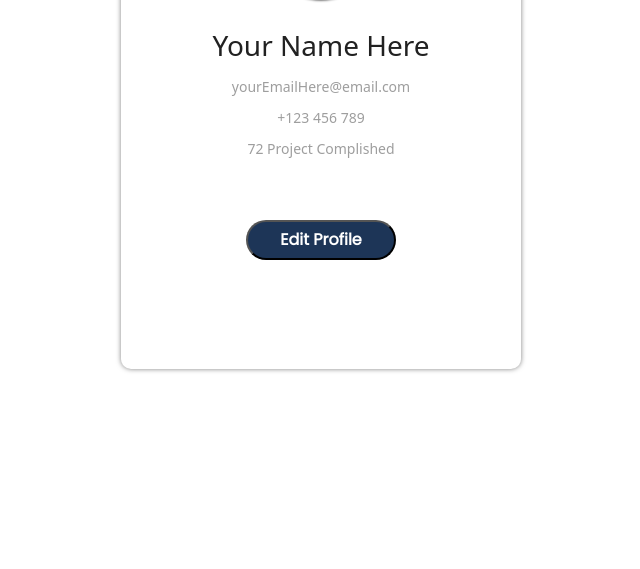
After one commit to AgileRE-2023/USGenerator, a Django app: page /client/user-profile in a window 1280 px wide. The commit adds this page. Shown: the part 399-968 px from the top of the page, without its empty margins (319-959 px from the left). Run offline with Django 4.2, Linux system fonts and the light colour scheme.

Commit message:
add user profile page

```diff
--- /dev/null
+++ b/usg/client/static/client/user-profile.css
@@ -0,0 +1,96 @@
+.main {
+  display: flex;
+  justify-content: center;
+  align-items: start;
+  margin-top: 78px;
+  height: 100vh;
+  /* font-family: 'Roboto', sans-serif; */
+  /*   background: -webkit-linear-gradient(#81C784, #A5D6A7); */
+}
+.profile-card {
+  background: #ffffff;
+  width: 400px;
+  height: 600px;
+  overflow: hidden;
+  border-radius: 10px;
+  box-shadow: 0 0 5px rgba(0, 0, 0, 0.5);
+  text-align: center;
+  margin-bottom: 0px;
+  -webkit-transition: 0.6s, ease-in-out;
+  transition: 0.6s, ease-in-out;
+}
+
+.profile-card:hover {
+  margin-top: -15px;
+  box-shadow: 0 10px 20px rgba(0, 0, 0, 0.3);
+}
+
+.card-banner {
+  background: url('https://images.unsplash.com/photo-1531330969550-7e8a9b2fb3df?ixlib=rb-0.3.5&q=80&fm=jpg&crop=entropy&cs=tinysrgb&w=400&fit=max&ixid=eyJhcHBfaWQiOjE0NTg5fQ&s=a03bd3a711775d6e4f3d742237adbf8e');
+  width: inherit;
+  height: 200px;
+  padding-top: 100px;
+  background-color: #fafafa;
+  background-position: top;
+  background-size: cover;
+}
+
+.card-profile {
+  background: url('https://images.unsplash.com/photo-1514846226882-28b324ef7f28?ixlib=rb-0.3.5&q=85&fm=jpg&crop=entropy&cs=srgb&ixid=eyJhcHBfaWQiOjE0NTg5fQ&s=427df64ea1bbb4c45008bd6ffe11812a');
+  width: 100px;
+  height: 100px;
+  border-radius: 50%;
+  margin: auto auto;
+  background-size: cover;
+  background-color: #f1f1f1;
+  border: 3px solid #fff;
+  margin-top: 30px;
+  margin-bottom: 30px;
+  box-shadow: 0 2px 2px rgba(0, 0, 0, 0.5);
+}
+
+h3 {
+  margin-top: 80px;
+  margin-bottom: 5px;
+  font-size: 18px;
+  color: #212121;
+}
+.text-user {
+  display: block;
+  padding: 5px 0px;
+  font-size: 14px;
+  color: #9e9e9e;
+  text-decoration: none;
+  cursor: pointer;
+  margin-bottom: 0px;
+}
+
+.text-user:hover {
+  background-color: #ccc;
+  color: #000;
+}
+.btn-submit-button {
+  margin-top: 56px;
+  font-family: 'Poppins';
+  background-color: #1d3557;
+  width: 150px;
+  height: 40px;
+  border-radius: 20px;
+  color: #fff;
+  text-decoration: none;
+  -webkit-border-radius: 20px;
+  -moz-border-radius: 20px;
+  -ms-border-radius: 20px;
+  -o-border-radius: 20px;
+}
+
+.btn-submit-button a {
+  text-decoration: none;
+  color: #fff;
+  cursor: none;
+}
+
+.button-link {
+  text-decoration: none;
+  color: #fff;
+}
--- a/usg/client/static/client/user-scenario.css
+++ b/usg/client/static/client/user-scenario.css
@@ -101,11 +101,7 @@ header a {
   margin-left: 600px;
   flex-direction: column;
 } */
-.kotak {
-  width: 200px;
-  height: 200px;
-  background-color: #1d3557;
-}
+
 .container-user-story {
   border: 1px solid salmon;
   border-radius: 16px;
--- a/usg/client/templates/base.html
+++ b/usg/client/templates/base.html
@@ -1,14 +1,13 @@
 <!DOCTYPE html>
 <html lang="en">
   <head>
-    {% load static %}
-    {% block style%}{% endblock %}
-    <meta charset="UTF-8">
-    <meta name="viewport" content="width=device-width, initial-scale=1.0">
+    {% load static %} {% block style%}{% endblock %}
+    <meta charset="UTF-8" />
+    <meta name="viewport" content="width=device-width, initial-scale=1.0" />
     <link rel="stylesheet" href="{% static 'css/sign_in.css' %}" />
     <title>Document</title>
-    <link href='https://fonts.googleapis.com/css?family=Poppins' rel='stylesheet'>
-    <link rel="stylesheet" href="https://cdn.jsdelivr.net/npm/bootstrap@5.2.3/dist/css/bootstrap.min.css" integrity="sha384-rbsA2VBKQhggwzxH7pPCaAqO46MgnOM80zW1RWuH61DGLwZJEdK2Kadq2F9CUG65" crossorigin="anonymous">
+    <link href="https://fonts.googleapis.com/css?family=Poppins" rel="stylesheet" />
+    <link rel="stylesheet" href="https://cdn.jsdelivr.net/npm/bootstrap@5.2.3/dist/css/bootstrap.min.css" integrity="sha384-rbsA2VBKQhggwzxH7pPCaAqO46MgnOM80zW1RWuH61DGLwZJEdK2Kadq2F9CUG65" crossorigin="anonymous" />
     <script src="https://cdn.jsdelivr.net/npm/bootstrap@5.2.3/dist/js/bootstrap.bundle.min.js" integrity="sha384-kenU1KFdBIe4zVF0s0G1M5b4hcpxyD9F7jL+jjXkk+Q2h455rYXK/7HAuoJl+0I4" crossorigin="anonymous"></script>
     <title>{% block title %}{% endblock %}</title>
   </head>
@@ -19,12 +18,10 @@
         <a href="{% url 'client:history' %}">History</a>
       </div>
       <div class="d-flex align-items-center">
-            <img src="{% static 'profile.png' %}" alt="profile">
+        <img src="{% static 'profile.png' %}" alt="profile" />
         <a href="" class="profile">Cipunk</a>
       </div>
     </header>
-    <main>
-        {% block content %}{% endblock%}
-    </main>
+    <main>{% block content %}{% endblock%}</main>
   </body>
 </html>
--- /dev/null
+++ b/usg/client/templates/user_profile/user-profile.html
@@ -0,0 +1,24 @@
+{% extends "base.html" %} {% load static %} {% block style %}
+<link rel="stylesheet" href="{% static 'client/user-profile.css' %}" />
+
+{% endblock %} {% block title %} Input User {% endblock %} {% block content %}
+
+<!-- Main -->
+<div class="main">
+  <div class="profile-card">
+    <div class="card-banner">
+      <div class="card-profile"></div>
+      <h3>Your Name Here</h3>
+      <a mailto:example@email.com class="text-user">yourEmailHere@email.com</a>
+      <p class="text-user">+123 456 789</p>
+      <p class="text-user">72 Project Complished</p>
+      <div class="submit-button">
+        <button class="btn-submit-button" type="button">
+          <a href=""> Edit Profile </a>
+        </button>
+      </div>
+    </div>
+
+    {% endblock %}
+  </div>
+</div>
--- a/usg/client/urls.py
+++ b/usg/client/urls.py
@@ -12,5 +12,6 @@ urlpatterns = [
     path('signin', views.SignIn, name='signin'),
     path('regist', views.regist, name='regist'),
     path('inputUserStory', views.inputUserStory, name='inputUserStory'),
-    path('history', views.history, name='history')
+    path('history', views.history, name='history'),
+    path('user-profile', views.userProfile, name='user-profile')
 ]
--- a/usg/client/views.py
+++ b/usg/client/views.py
@@ -17,3 +17,5 @@ def inputUserStory(request):
     return render(request, 'input-user/input.html')
 def history(request):
     return render(request, 'history/history.html')
+def userProfile(request):
+    return render(request, 'user_profile/user-profile.html')
```
Lines whose indentation alone changed are shown as unchanged.
